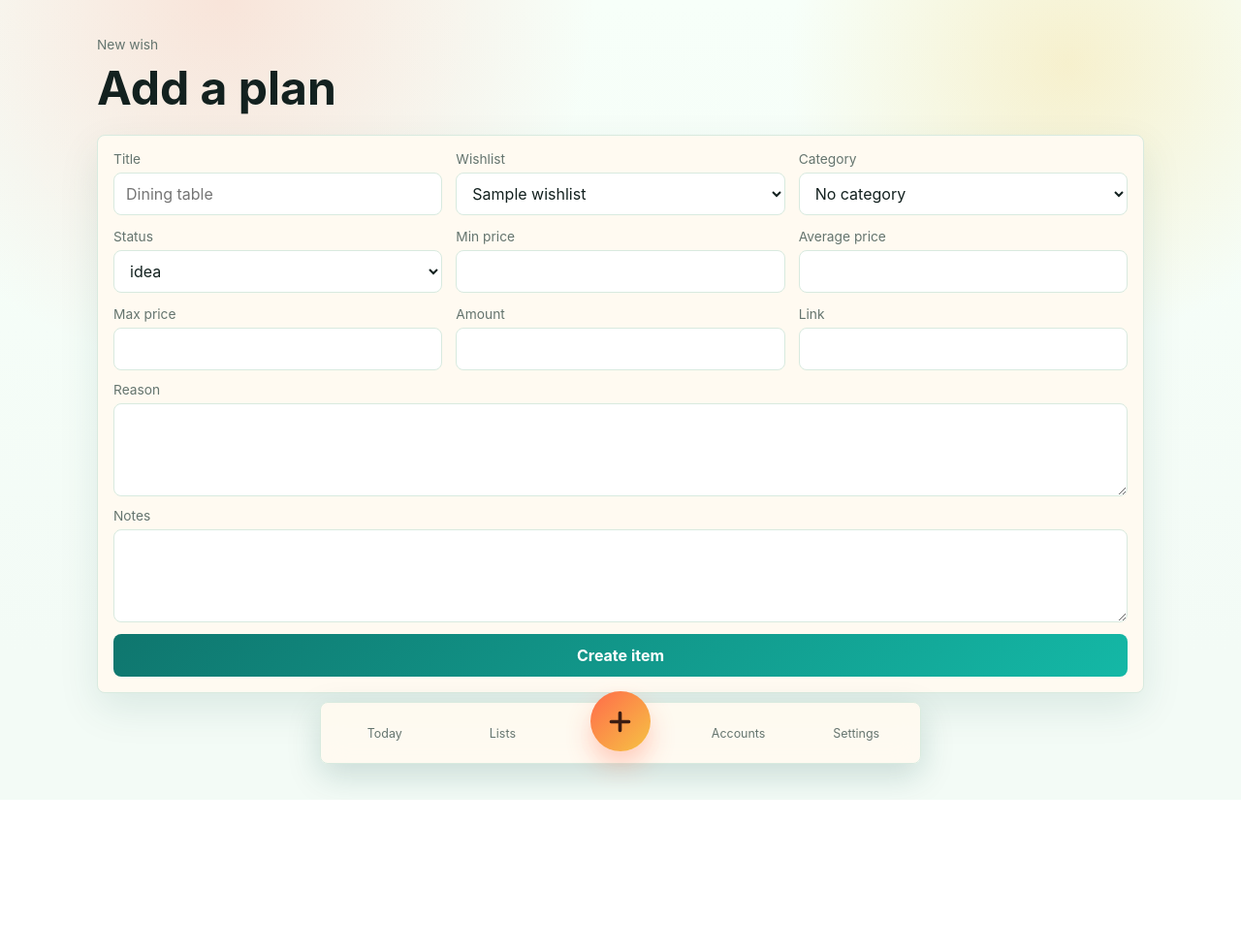
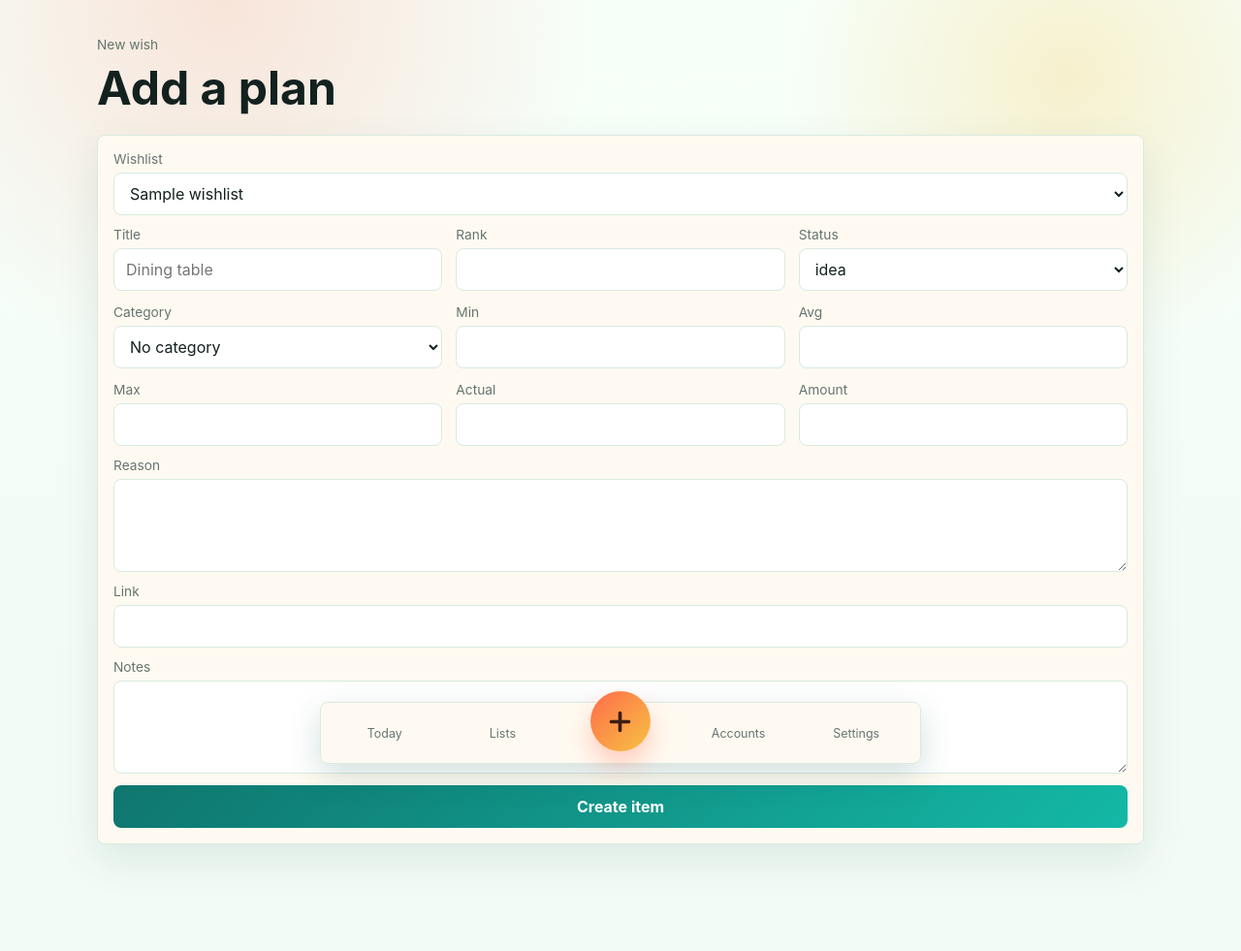
Before and after one commit to TheLastFrame/TiPTiB, a FastAPI app: page /items/new in a window 1280 px wide. Shown: the whole page at 97% size. Before the commit the page ends 825 px from the top, so only its background shows below. Run offline with FastAPI, Linux system fonts and the light colour scheme; the visitor is signed in with stand-in values (Sample User, id 1); tables that the repository leaves empty hold one stand-in row (values such as "Sample post"); parts of the project's set-up code (start-up, migrations or seed data) failed here and were passed over.

Commit message:
feat: rank in item creat + refactor to use same form as details

```diff
--- a/app/main.py
+++ b/app/main.py
@@ -252,6 +252,15 @@ def item_amount_or_default(value: str | None) -> int:
     if amount < 1:
         raise FormError("Amount must be a whole number of at least 1.")
     return amount
+
+
+def item_rank_or_default(value: str | None, default: int) -> int:
+    cleaned = (value or "").strip()
+    if not cleaned:
+        return default
+    if not cleaned.isdecimal():
+        raise FormError("Rank must be a whole number.")
+    return int(cleaned)
 
 
 def item_status_or_400(value: str) -> ItemStatus:
@@ -931,6 +940,7 @@ def create_item(
     price_max: Annotated[str, Form()] = "",
     actual_price: Annotated[str, Form()] = "",
     amount: Annotated[str, Form()] = "",
+    rank: Annotated[str, Form()] = "",
     reason: Annotated[str, Form()] = "",
     url: Annotated[str, Form()] = "",
     notes: Annotated[str, Form()] = "",
@@ -945,6 +955,7 @@ def create_item(
         "price_max": price_max,
         "actual_price": actual_price,
         "amount": amount,
+        "rank": rank,
         "reason": reason,
         "url": url,
         "notes": notes,
@@ -964,7 +975,7 @@ def create_item(
             reason=reason.strip() or None,
             status=item_status_or_400(status),
             amount=item_amount_or_default(amount),
-            rank=next_rank(db, user.id, wishlist.id),
+            rank=item_rank_or_default(rank, next_rank(db, user.id, wishlist.id)),
             price_min=decimal_or_none(price_min, user),
             price_avg=decimal_or_none(price_avg, user),
             price_max=decimal_or_none(price_max, user),
--- a/app/templates/item_form.html
+++ b/app/templates/item_form.html
@@ -9,40 +9,7 @@
     <form class="form" method="post" action="/items">
       <input type="hidden" name="csrf_token" value="{{ csrf_token }}">
       {% if error %}<p class="error">{{ error }}</p>{% endif %}
-      <div class="grid two">
-        <div class="field">
-          <label>Title</label>
-          <input class="input" name="title" required placeholder="Dining table" value="{{ values.get('title', '') }}">
-        </div>
-        <div class="field">
-          <label>Wishlist</label>
-          <select class="input" name="wishlist_id" required>
-            {% for wishlist in wishlists %}
-              <option value="{{ wishlist.id }}" {{ "selected" if (values.get('wishlist_id', wishlist_id)|int) == wishlist.id else "" }}>{{ wishlist.name }}</option>
-            {% endfor %}
-          </select>
-        </div>
-        <div class="field">
-          <label>Category</label>
-          <select class="input" name="category_id">
-            <option value="0">No category</option>
-            {% for category in categories %}<option value="{{ category.id }}" {{ "selected" if (values.get('category_id', 0)|int) == category.id else "" }}>{{ category.name }}</option>{% endfor %}
-          </select>
-        </div>
-        <div class="field">
-          <label>Status</label>
-          <select class="input" name="status">
-            {% for status in item_statuses %}<option value="{{ status.value }}" {{ "selected" if values.get('status', 'idea') == status.value else "" }}>{{ status.value }}</option>{% endfor %}
-          </select>
-        </div>
-        <div class="field"><label>Min price</label><input class="input" name="price_min" inputmode="decimal" value="{{ values.get('price_min', '') }}"></div>
-        <div class="field"><label>Average price</label><input class="input" name="price_avg" inputmode="decimal" value="{{ values.get('price_avg', '') }}"></div>
-        <div class="field"><label>Max price</label><input class="input" name="price_max" inputmode="decimal" value="{{ values.get('price_max', '') }}"></div>
-        <div class="field"><label>Amount</label><input class="input" name="amount" type="number" min="1" step="1" value="{{ values.get('amount', '') }}"></div>
-        <div class="field"><label>Link</label><input class="input" name="url" type="url" value="{{ values.get('url', '') }}"></div>
-      </div>
-      <div class="field"><label>Reason</label><textarea class="input" name="reason">{{ values.get('reason', '') }}</textarea></div>
-      <div class="field"><label>Notes</label><textarea class="input" name="notes">{{ values.get('notes', '') }}</textarea></div>
+      {% include "partials/item_fields.html" %}
       <button class="button" type="submit">Create item</button>
     </form>
   </section>
--- /dev/null
+++ b/app/templates/partials/item_fields.html
@@ -0,0 +1,57 @@
+{% set is_detail_form = item is defined and item %}
+{% set use_values = (not is_detail_form) or error_form == "details" %}
+{% set title_value = values.get('title', item.title if is_detail_form else '') if use_values else item.title %}
+{% set wishlist_value = values.get('wishlist_id', item.wishlist_id if is_detail_form else wishlist_id) if use_values else item.wishlist_id %}
+{% set category_value = values.get('category_id', item.category_id or 0 if is_detail_form else 0) if use_values else item.category_id or 0 %}
+{% set status_value = values.get('status', item.status.value if is_detail_form else 'idea') if use_values else item.status.value %}
+{% set rank_value = values.get('rank', item.rank if is_detail_form else '') if use_values else item.rank %}
+{% set amount_value = values.get('amount', item.amount if is_detail_form else '') if use_values else item.amount %}
+{% set price_min_value = values.get('price_min', item.price_min or '' if is_detail_form else '') if use_values else item.price_min or '' %}
+{% set price_avg_value = values.get('price_avg', item.price_avg or '' if is_detail_form else '') if use_values else item.price_avg or '' %}
+{% set price_max_value = values.get('price_max', item.price_max or '' if is_detail_form else '') if use_values else item.price_max or '' %}
+{% set actual_price_value = values.get('actual_price', item.actual_price or '' if is_detail_form else '') if use_values else item.actual_price or '' %}
+{% set reason_value = values.get('reason', item.reason or '' if is_detail_form else '') if use_values else item.reason or '' %}
+{% set url_value = values.get('url', item.url or '' if is_detail_form else '') if use_values else item.url or '' %}
+{% set notes_value = values.get('notes', item.notes or '' if is_detail_form else '') if use_values else item.notes or '' %}
+
+{% if is_detail_form %}
+  <input type="hidden" name="wishlist_id" value="{{ wishlist_value }}">
+{% else %}
+  <div class="field">
+    <label>Wishlist</label>
+    <select class="input" name="wishlist_id" required>
+      {% for wishlist in wishlists %}
+        <option value="{{ wishlist.id }}" {{ "selected" if (wishlist_value|int) == wishlist.id else "" }}>{{ wishlist.name }}</option>
+      {% endfor %}
+    </select>
+  </div>
+{% endif %}
+<div class="grid two">
+  {% if is_detail_form %}
+    <div class="field"><label>Title</label><input class="input" name="title" value="{{ title_value }}" required></div>
+  {% else %}
+    <div class="field"><label>Title</label><input class="input" name="title" required placeholder="Dining table" value="{{ title_value }}"></div>
+  {% endif %}
+  <div class="field"><label>Rank</label><input class="input" name="rank" type="number" step="1" value="{{ rank_value }}"></div>
+  <div class="field">
+    <label>Status</label>
+    <select class="input" name="status">
+      {% for status in item_statuses %}<option value="{{ status.value }}" {{ "selected" if status_value == status.value else "" }}>{{ status.value }}</option>{% endfor %}
+    </select>
+  </div>
+  <div class="field">
+    <label>Category</label>
+    <select class="input" name="category_id">
+      <option value="0">No category</option>
+      {% for category in categories %}<option value="{{ category.id }}" {{ "selected" if (category_value|int) == category.id else "" }}>{{ category.name }}</option>{% endfor %}
+    </select>
+  </div>
+  <div class="field"><label>Min</label><input class="input" name="price_min" inputmode="decimal" value="{{ price_min_value }}"></div>
+  <div class="field"><label>Avg</label><input class="input" name="price_avg" inputmode="decimal" value="{{ price_avg_value }}"></div>
+  <div class="field"><label>Max</label><input class="input" name="price_max" inputmode="decimal" value="{{ price_max_value }}"></div>
+  <div class="field"><label>Actual</label><input class="input" name="actual_price" inputmode="decimal" value="{{ actual_price_value }}"></div>
+  <div class="field"><label>Amount</label><input class="input" name="amount" type="number" min="1" step="1" value="{{ amount_value }}"></div>
+</div>
+<div class="field"><label>Reason</label><textarea class="input" name="reason">{{ reason_value }}</textarea></div>
+<div class="field"><label>Link</label><input class="input" name="url" type="url" value="{{ url_value }}"></div>
+<div class="field"><label>Notes</label><textarea class="input" name="notes">{{ notes_value }}</textarea></div>
```
Also changed, not shown: app/templates/item_detail.html (+1 -26 lines), tests/test_app.py (+14 -0 lines).
